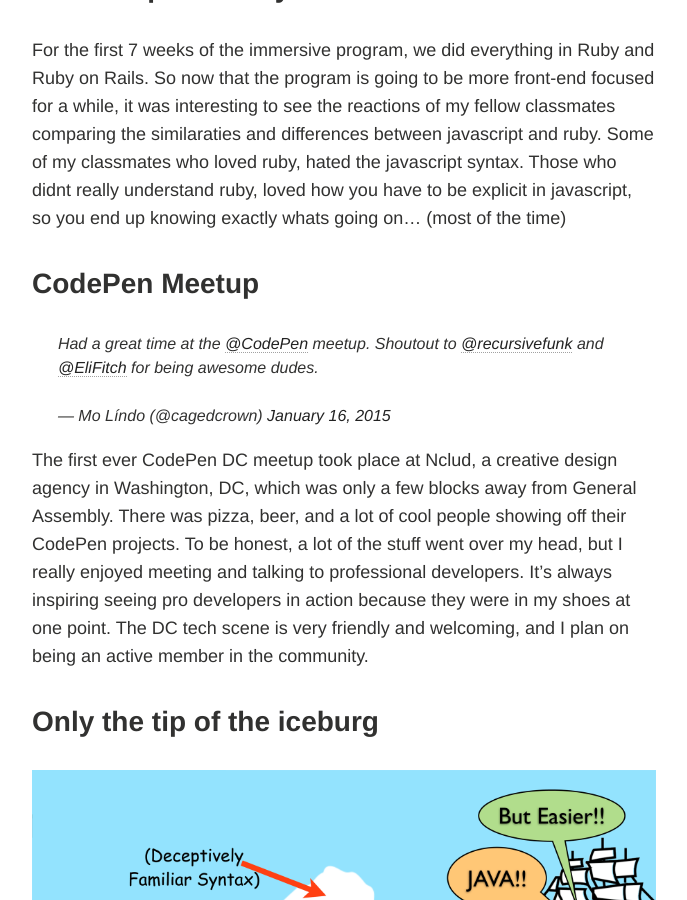
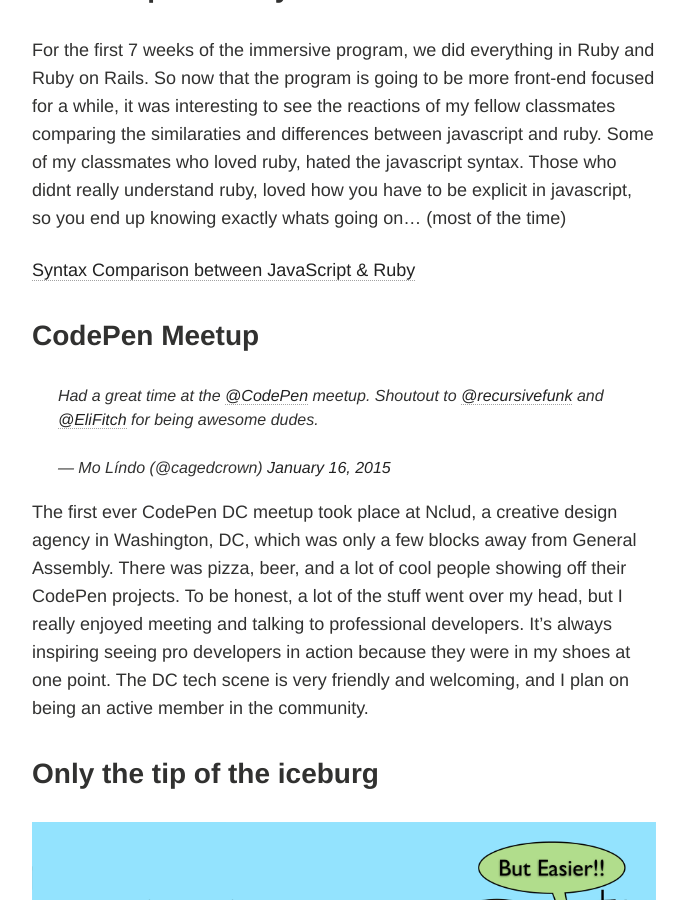
Before and after one commit to cagedcrown/cagedcrown.github.io, a Jekyll site: the page built from _posts/blog/2015-01-19-first-2-weeks-of-javascript.md, in a window 1280 px wide and 900 px high, scrolled down 2364 px. Shown: the whole window, without its empty margins (64-751 px from the left). Built offline with Jekyll 4.4.1, drawn with Linux system fonts in a browser that asks for light colours; comment, search, counter and statistics services are not loaded.

Commit message:
added link to javascript vs ruby syntax

```diff
--- a/_posts/blog/2015-01-19-first-2-weeks-of-javascript.md
+++ b/_posts/blog/2015-01-19-first-2-weeks-of-javascript.md
@@ -35,6 +35,8 @@
 
 For the first 7 weeks of the immersive program, we did everything in Ruby and Ruby on Rails. So now that the program is going to be more front-end focused for a while, it was interesting to see the reactions of my fellow classmates comparing the similaraties and differences between javascript and ruby. Some of my classmates who loved ruby, hated the javascript syntax. Those who didnt really understand ruby, loved how you have to be explicit in javascript, so you end up knowing exactly whats going on... (most of the time)
 
+[Syntax Comparison between JavaScript & Ruby](http://agentcooper.github.io/js-ruby-comparison/)
+
 ### CodePen Meetup
 
 <blockquote class="twitter-tweet" lang="en"><p>Had a great time at the <a href="https://twitter.com/CodePen">@CodePen</a> meetup. Shoutout to <a href="https://twitter.com/recursivefunk">@recursivefunk</a> and <a href="https://twitter.com/EliFitch">@EliFitch</a> for being awesome dudes.</p>&mdash; Mo Líndo (@cagedcrown) <a href="https://twitter.com/cagedcrown/status/555896779338940416">January 16, 2015</a></blockquote>
```
